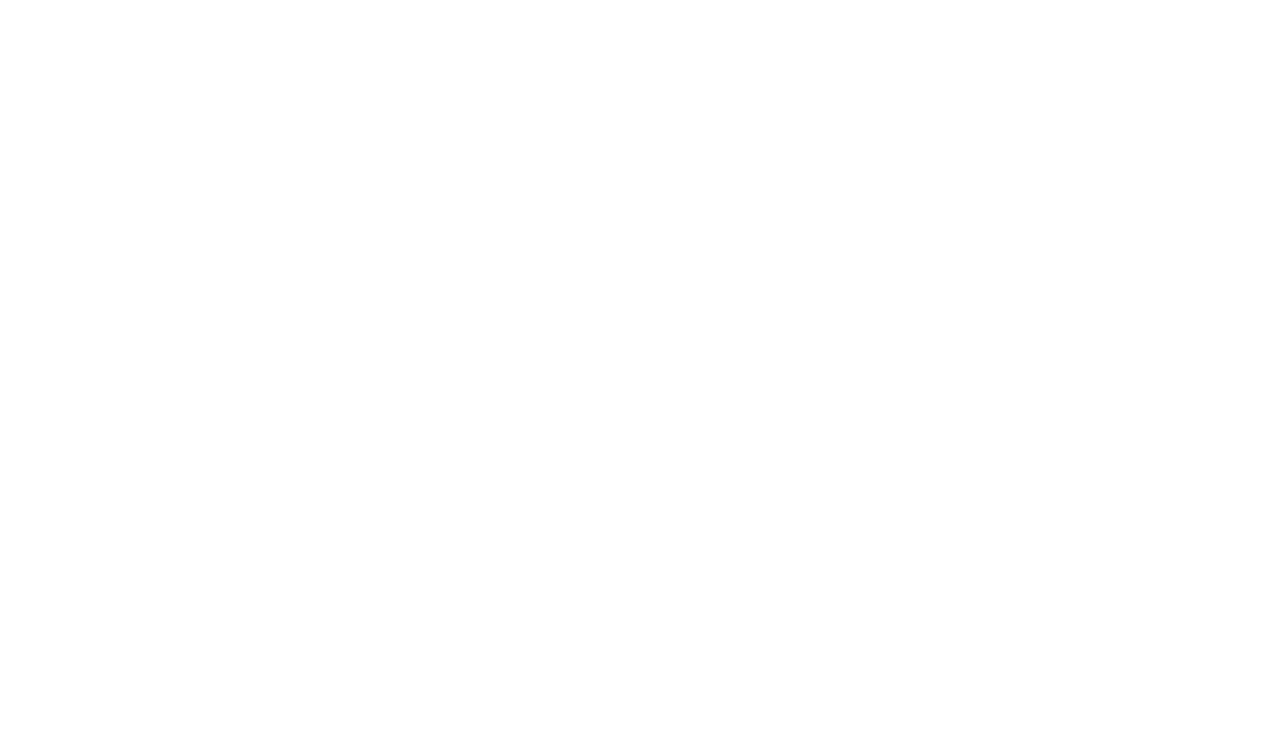
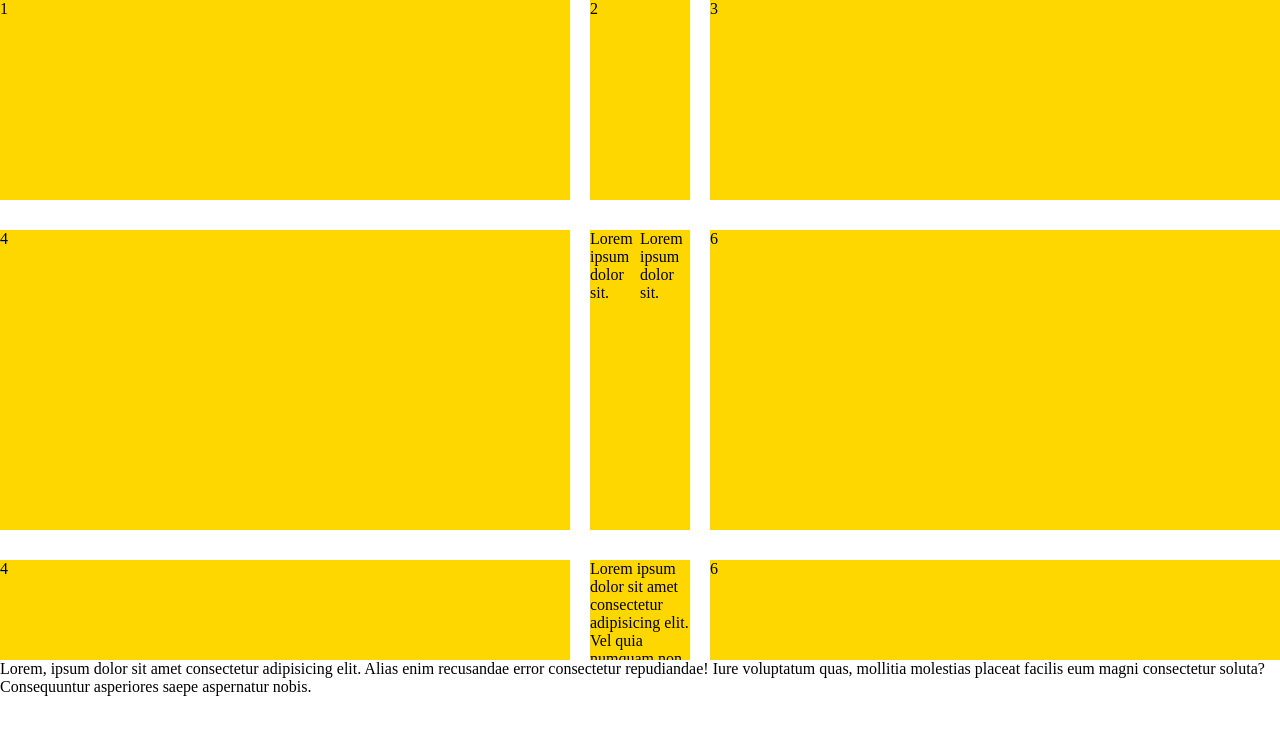
Before and after one commit to Lera2022/Advanced-HTML-CSS, a plain HTML site: page Advanced work with animation, creating a game with HTML CSS/seminar/index.html in a window 1280 px wide. Drawn offline with Linux system fonts and the light colour scheme.

Commit message:
seminar 6 added

```diff
--- a/Advanced work with animation, creating a game with HTML CSS/seminar/index.html
+++ b/Advanced work with animation, creating a game with HTML CSS/seminar/index.html
@@ -9,7 +9,25 @@
 </head>
 
 <body>
-
+  <div class="content">
+    <div class="item">1</div>
+    <div class="item">2</div>
+    <div class="item">3</div>
+    <div class="item">4</div>
+    <div class="item block">
+      <p>Lorem ipsum dolor sit.</p>
+      <p>Lorem ipsum dolor sit.</p>
+    </div>
+    <div class="item">6</div>
+    <div class="item">4</div>
+    <div class="item">Lorem ipsum dolor sit amet consectetur adipisicing elit. Vel quia numquam non minus adipisci
+      excepturi magni dolorum mollitia accusantium obcaecati, quibusdam delectus quidem voluptatum sapiente totam
+      repellat eum saepe laborum.</div>
+    <div class="item">6</div>
+  </div>
+  Lorem, ipsum dolor sit amet consectetur adipisicing elit. Alias enim recusandae error consectetur repudiandae! Iure
+  voluptatum quas, mollitia molestias placeat facilis eum magni consectetur soluta? Consequuntur asperiores saepe
+  aspernatur nobis.
 </body>
 
 </html>
--- a/Advanced work with animation, creating a game with HTML CSS/seminar/style.css
+++ b/Advanced work with animation, creating a game with HTML CSS/seminar/style.css
@@ -3,3 +3,26 @@
     padding: 0;
     box-sizing: border-box;
 }
+
+.content {
+    display: grid;
+    grid-template-columns: 1fr 100px 1fr;
+    gap: 20px;
+    grid-template-rows: 200px 300px;
+    grid-auto-rows: 100px 200px;
+    grid-column-gap: 20px;
+    grid-row-gap: 30px;
+    justify-content: center;
+    /* grid-template-rows: 200px 300px; */
+}
+
+.item {
+    background-color: gold;
+    /* height: 200px; */
+    overflow: auto;
+}
+
+.block {
+    display: grid;
+    grid-template-columns: 1fr 1fr;
+}
```
